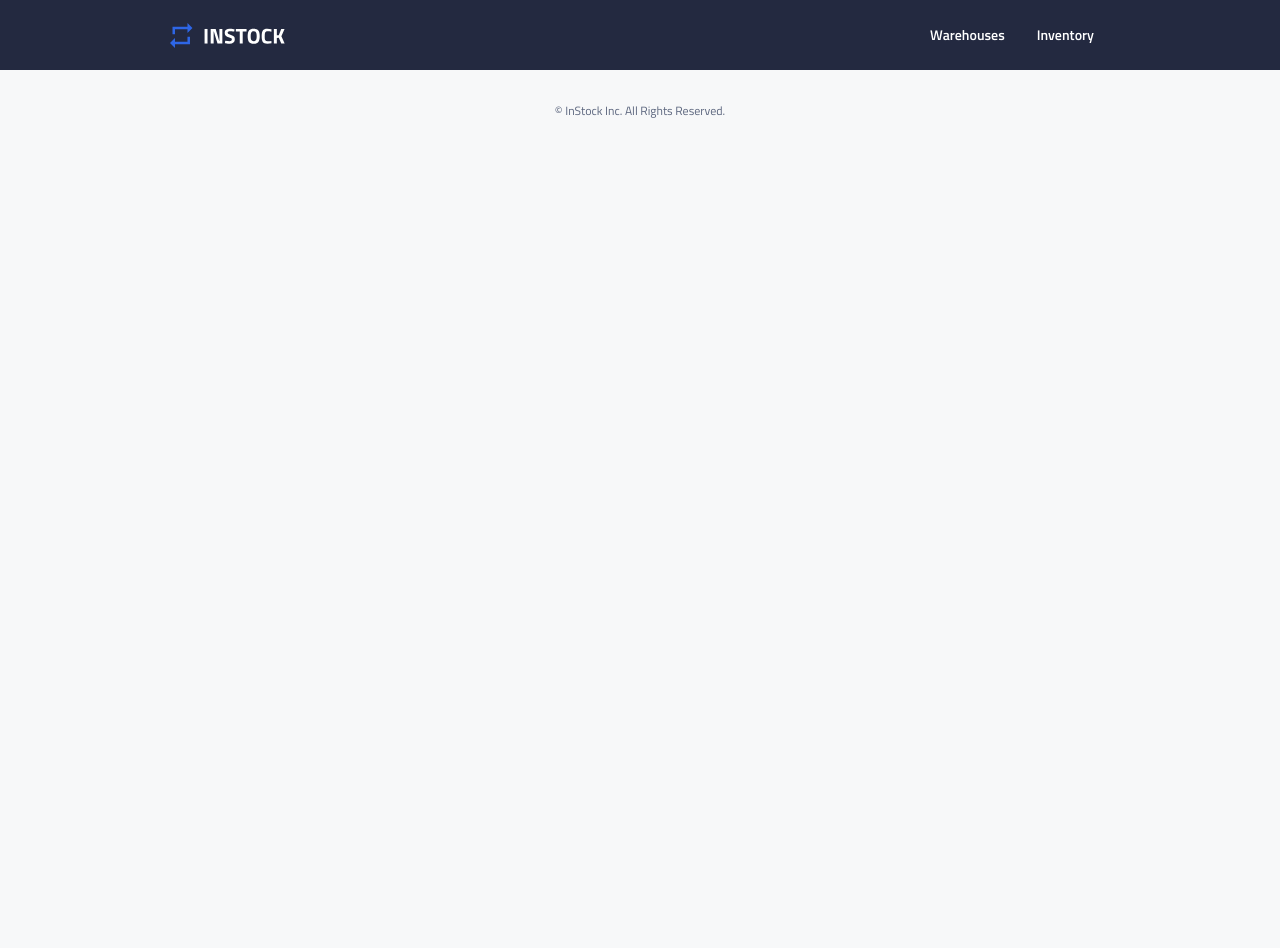
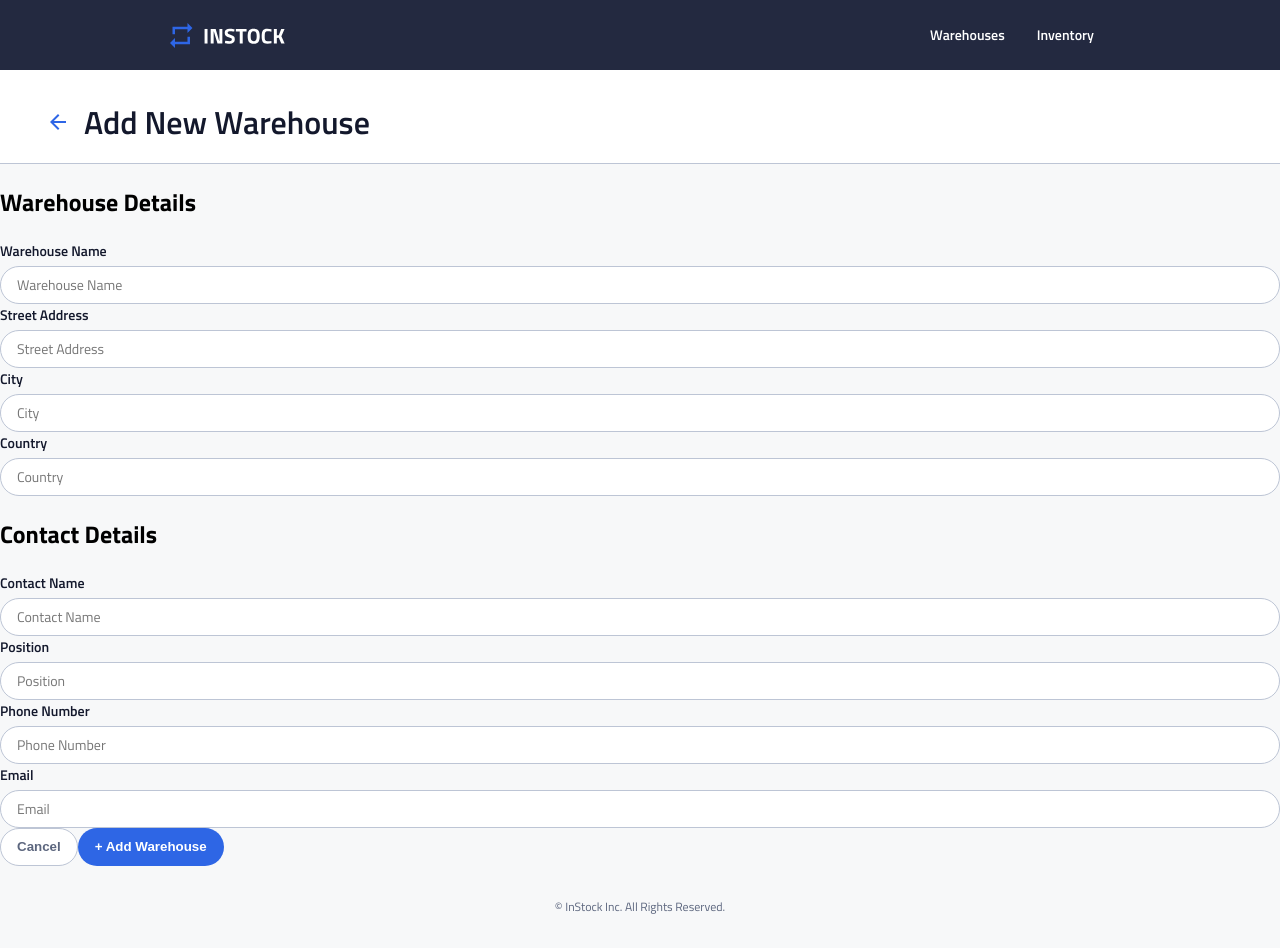
Before and after one commit to alperzini/instock-client, a React (Vite) app: page /addWarehouse in a window 1280 px wide. Before the commit the page ends 800 px from the top, so only its background shows below. Built offline with nearby package versions, Linux system fonts and the light colour scheme; no server answers.

Commit message:
Add new warehouse page, styling is pending

```diff
--- a/src/App.jsx
+++ b/src/App.jsx
@@ -5,7 +5,7 @@ import ScrollToTop from "./ScrollToTop.jsx";
 import WarehousesPage from "./pages/WarehousesPage/WarehousesPage.jsx";
 import WarehouseDetailsPage from "./pages/WarehouseDetailsPage/WarehouseDetailsPage.jsx";
 import EditWarehousePage from "./pages/EditWarehousePage/EditWarehousePage.jsx";
-import AddWareHousePage from "./pages/AddWarehousePage/AddWarehousePage.jsx";
+import AddWarehousePage from "./pages/AddWarehousePage/AddWarehousePage.jsx";
 import InventoryPage from "./pages/InventoryPage/InventoryPage.jsx";
 import InventoryItemDetailsPage from "./pages/InventoryItemDetailsPage/InventoryItemDetailsPage.jsx";
 import EditInventoryItemPage from "./pages/EditInventoryItemPage/EditInventoryItemPage.jsx";
@@ -47,7 +47,7 @@ useEffect(() => {
         <Route path="/" element={<WarehousesPage warehouses={warehouses} setWarehouses={setWarehouses} />} />
         <Route path="/warehouse/:warehouseId" element={<WarehouseDetailsPage inventory={inventory} setInventory={setInventory} />} />
         <Route path="/editWarehouse/:warehouseId" element={<EditWarehousePage warehouses={warehouses} setWarehouses={setWarehouses} />} />
-        <Route path="/addWarehouse" element={<AddWareHousePage warehouses={warehouses} setWarehouses={setWarehouses} />} />
+        <Route path="/addWarehouse" element={<AddWarehousePage warehouses={warehouses} setWarehouses={setWarehouses} />} />
         <Route path="/inventory" element={<InventoryPage inventory={inventory} setInventory={setInventory} />} />
         <Route path="/inventory/:inventoryId" element={<InventoryItemDetailsPage inventory={inventory} />} />
         <Route path="/editInventory/:inventoryId" element={<EditInventoryItemPage inventory={inventory} setInventory={setInventory} />} />
--- a/src/components/Icons/DeleteIcon.jsx
+++ b/src/components/Icons/DeleteIcon.jsx
@@ -1,16 +1,13 @@
 import deleteIcon from "../../assets/icons/delete_outline-24px.svg";
 
-const DeleteIcon = ({ onClick, ariaLabel = "Delete" }) => {
-return (
-    <button
-    type="button"
-    className="icon-button"
-    aria-label={ariaLabel}
-    onClick={onClick}
-    >
-    <img src={deleteIcon} alt="" />
-    </button>
-);
+const DeleteIcon = ({ ariaLabel = "Delete" }) => {
+  return (
+    <img
+      src={deleteIcon}
+      alt={ariaLabel}
+      className="icon-button"
+    />
+  );
 };
 
 export default DeleteIcon;
--- a/src/components/WarehouseList/WarehouseList.jsx
+++ b/src/components/WarehouseList/WarehouseList.jsx
@@ -34,7 +34,13 @@ return (
             placeholder="Search..."
             />
 
-            <Button variant="primary" onClick={() => navigate("/addWarehouse")}>
+            <Button
+            variant="primary"
+            onClick={() => {
+                console.log("BUTTON CLICKED");
+                navigate("/addWarehouse");
+            }}
+            >
             + Add New Warehouse
             </Button>
         </div>
--- a/src/pages/AddWarehousePage/AddWarehousePage.jsx
+++ b/src/pages/AddWarehousePage/AddWarehousePage.jsx
@@ -1,8 +1,187 @@
+import { useState } from "react";
+import { useNavigate } from "react-router-dom";
+import TextField from "../../components/FormFields/TextField/TextField";
+import Button from "../../components/Button/Button";
+import FormHeader from "../../components/FormFields/FormHeader/FormHeader"
 import "./AddWarehousePage.scss";
 
-const AddWarehousePage = ({ warehouses, setWarehouses }) => {
-console.log("AddWarehousePage");
+const AddWarehousePage = ({ setWarehouses }) => {
+  const navigate = useNavigate();
 
+  const [formData, setFormData] = useState({
+    warehouse_name: "",
+    address: "",
+    city: "",
+    country: "",
+    contact_name: "",
+    contact_position: "",
+    contact_phone: "",
+    contact_email: "",
+  });
+
+  const [errors, setErrors] = useState({});
+
+  const handleChange = (e) => {
+    setFormData((prev) => ({
+      ...prev,
+      [e.target.name]: e.target.value,
+    }));
+  };
+
+  const handleSubmit = (e) => {
+    e.preventDefault();
+
+    let newErrors = {};
+    if (!formData.warehouse_name) {
+      newErrors.warehouse_name = "Warehouse name is required";
+    }
+
+    setErrors(newErrors);
+    if (Object.keys(newErrors).length > 0) return;
+
+    console.log("Submitting:", formData);
+  };
+
+  return (
+    <main className="add-warehouse">
+      <div className="add-warehouse__container">
+
+        {/* Header */}
+        <div className="add-warehouse__header">
+          <FormHeader title="Add New Warehouse"/>
+        </div>
+
+        <form onSubmit={handleSubmit}>
+
+          <div className="add-warehouse__form-sections">
+
+            {/* Warehouse Details */}
+            <div className="add-warehouse__form-sections__warehouse-details">
+              <h2 className="add-warehouse__form-sections__warehouse-details__title">
+                Warehouse Details
+              </h2>
+
+              <TextField
+                className="add-warehouse__form-sections__input"
+                label="Warehouse Name"
+                name="warehouse_name"
+                id="warehouse_name"
+                type="text"
+                placeholder="Warehouse Name"
+                value={formData.warehouse_name}
+                onChange={handleChange}
+                error={errors.warehouse_name}
+                isError={!!errors.warehouse_name}
+              />
+
+              <TextField
+                className="add-warehouse__form-sections__input"
+                label="Street Address"
+                name="address"
+                id="address"
+                type="text"
+                placeholder="Street Address"
+                value={formData.address}
+                onChange={handleChange}
+                error={errors.address}
+                isError={!!errors.address}
+              />
+
+              <TextField
+                className="add-warehouse__form-sections__input"
+                label="City"
+                name="city"
+                id="city"
+                type="text"
+                placeholder="City"
+                value={formData.city}
+                onChange={handleChange}
+                error={errors.city}
+                isError={!!errors.city}
+              />
+
+              <TextField
+                className="add-warehouse__form-sections__input"
+                label="Country"
+                name="country"
+                id="country"
+                type="text"
+                placeholder="Country"
+                value={formData.country}
+                onChange={handleChange}
+                error={errors.country}
+                isError={!!errors.country}
+              />
+            </div>
+
+            {/* Contact Details */}
+            <div className="add-warehouse__form-sections__contact-details">
+              <h2 className="add-warehouse__form-sections__contact-details__title">
+                Contact Details
+              </h2>
+
+              <TextField
+                className="add-warehouse__form-sections__input"
+                label="Contact Name"
+                name="contact_name"
+                id="contact_name"
+                type="text"
+                placeholder="Contact Name"
+                value={formData.contact_name}
+                onChange={handleChange}
+                error={errors.contact_name}
+                isError={!!errors.contact_name}
+              />
+
+              <TextField
+                label="Position"
+                name="contact_position"
+                id="contact_position"
+                type="text"
+                placeholder="Position"
+                value={formData.contact_position}
+                onChange={handleChange}
+                error={errors.contact_position}
+                isError={!!errors.contact_position}
+              />
+
+              <TextField
+                label="Phone Number"
+                name="contact_phone"
+                id="contact_phone"
+                type="tel"
+                placeholder="Phone Number"
+                value={formData.contact_phone}
+                onChange={handleChange}
+                error={errors.contact_phone}
+                isError={!!errors.contact_phone}
+              />
+
+              <TextField
+                label="Email"
+                name="contact_email"
+                id="contact_email"
+                type="email"
+                placeholder="Email"
+                value={formData.contact_email}
+                onChange={handleChange}
+                error={errors.contact_email}
+                isError={!!errors.contact_email}
+              />
+            </div>
+
+          </div>
+
+          {/* Action Buttons */}
+          <div className="add-warehouse__actions">
+            <Button className="add-warehouse__actions__secondary" variant="secondary" type="button" onClick={() => navigate("/")}> Cancel </Button>
+            <Button className="add-warehouse__actions__primary" variant="primary" type="submit"> + Add Warehouse </Button>
+          </div>
+
+        </form>
+      </div>
+    </main>
+  );
 };
 
 export default AddWarehousePage;
```
